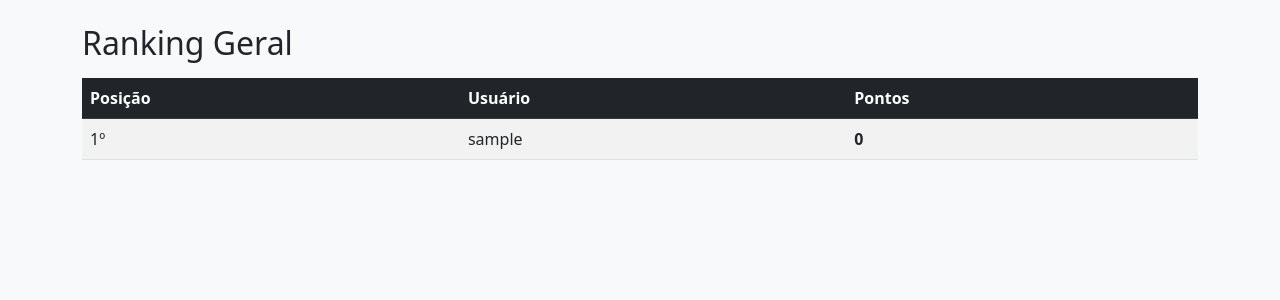
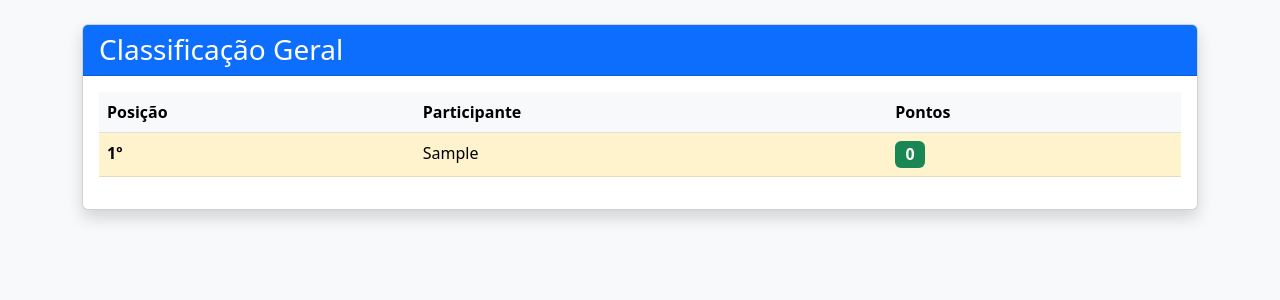
Before and after one commit to azvdocarlos-blip/bolao, a Flask app: page /ranking in a window 1280 px wide. Shown: the part 56-356 px from the top of the page. Run offline with Flask 3, Linux system fonts and the light colour scheme; the visitor is signed in with stand-in values (Sample User, id 1); data comes from the database, SQL or seed files in the repository.

Commit message:
Update ranking.html

```diff
--- a/templates/ranking.html
+++ b/templates/ranking.html
@@ -1,22 +1,28 @@
 {% extends "base.html" %}
 {% block content %}
-<h2>Ranking Geral</h2>
-<table class="table table-striped table-hover mt-3">
-    <thead class="table-dark">
+<div class="card shadow">
+    <div class="card-header bg-primary text-white">
+        <h3 class="mb-0">Classificação Geral</h3>
+    </div>
+    <div class="card-body">
+        <table class="table table-hover">
+            <thead class="table-light">
                 <tr>
                     <th>Posição</th>
-            <th>Usuário</th>
+                    <th>Participante</th>
                     <th>Pontos</th>
                 </tr>
             </thead>
             <tbody>
                 {% for user in users %}
-        <tr>
-            <td>{{ loop.index }}º</td>
-            <td>{{ user.username }}</td>
-            <td><strong>{{ user.points_total }}</strong></td>
+                <tr {% if user == current_user %}class="table-warning"{% endif %}>
+                    <td><strong>{{ loop.index }}º</strong></td>
+                    <td>{{ user.username.capitalize() }}</td>
+                    <td><span class="badge bg-success fs-6">{{ user.points_total }}</span></td>
                 </tr>
                 {% endfor %}
             </tbody>
         </table>
+    </div>
+</div>
 {% endblock %}
```
Lines whose indentation alone changed are shown as unchanged.
